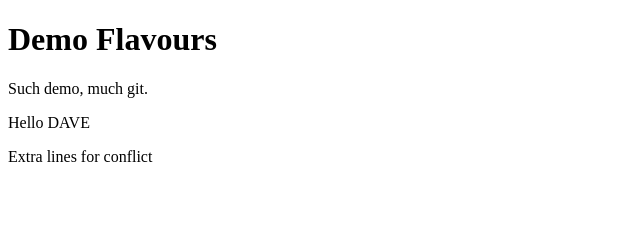
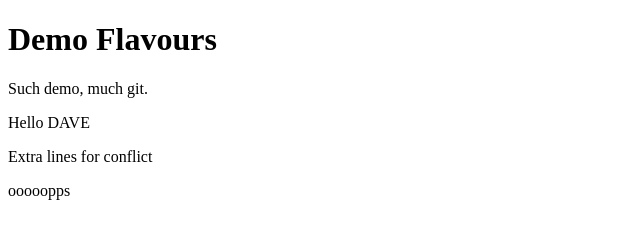
Before and after one commit to badgersmack/demo-repo, a plain HTML site: page index.html in a window 1280 px wide. Shown: the full height of the page, 0-640 px from the left. Drawn offline with Linux system fonts and the light colour scheme.

Commit message:
added newer new bots

```diff
--- a/index.html
+++ b/index.html
@@ -9,5 +9,6 @@
 <p>Such demo, much git.</p>
 <p>Hello DAVE</p>
 <p>Extra lines for conflict</p>
+<p>ooooopps</p>
 </body>
 </html>
```
